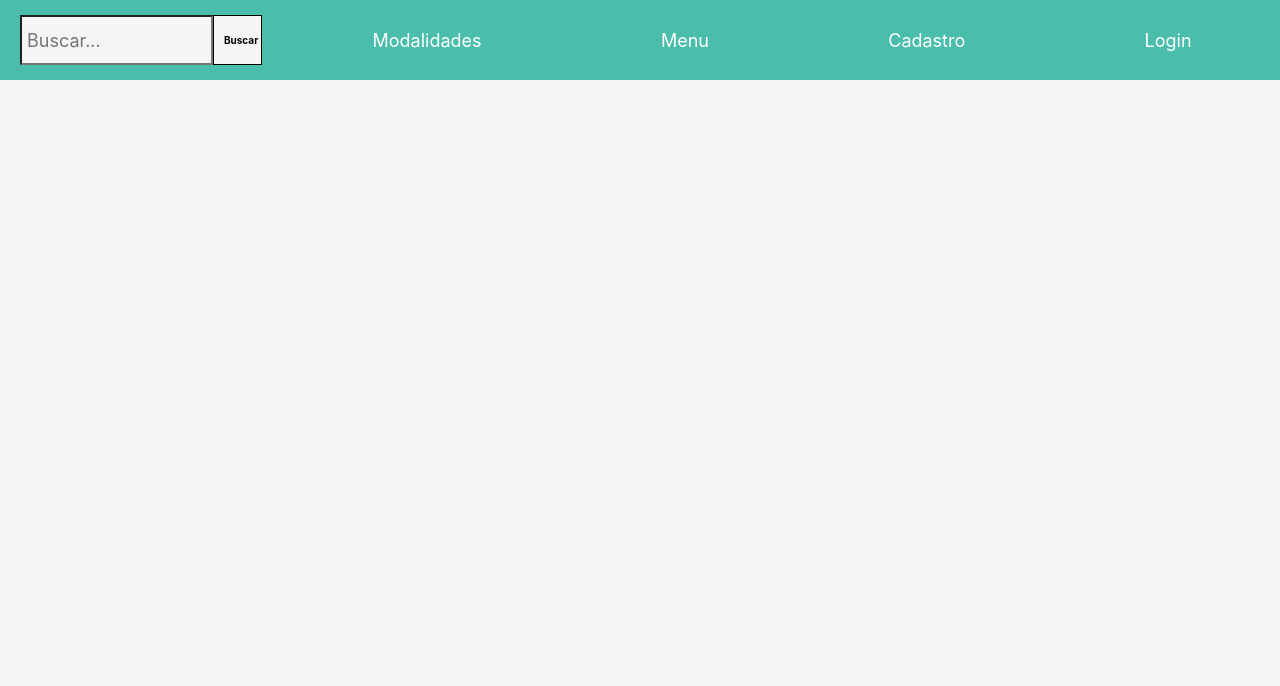
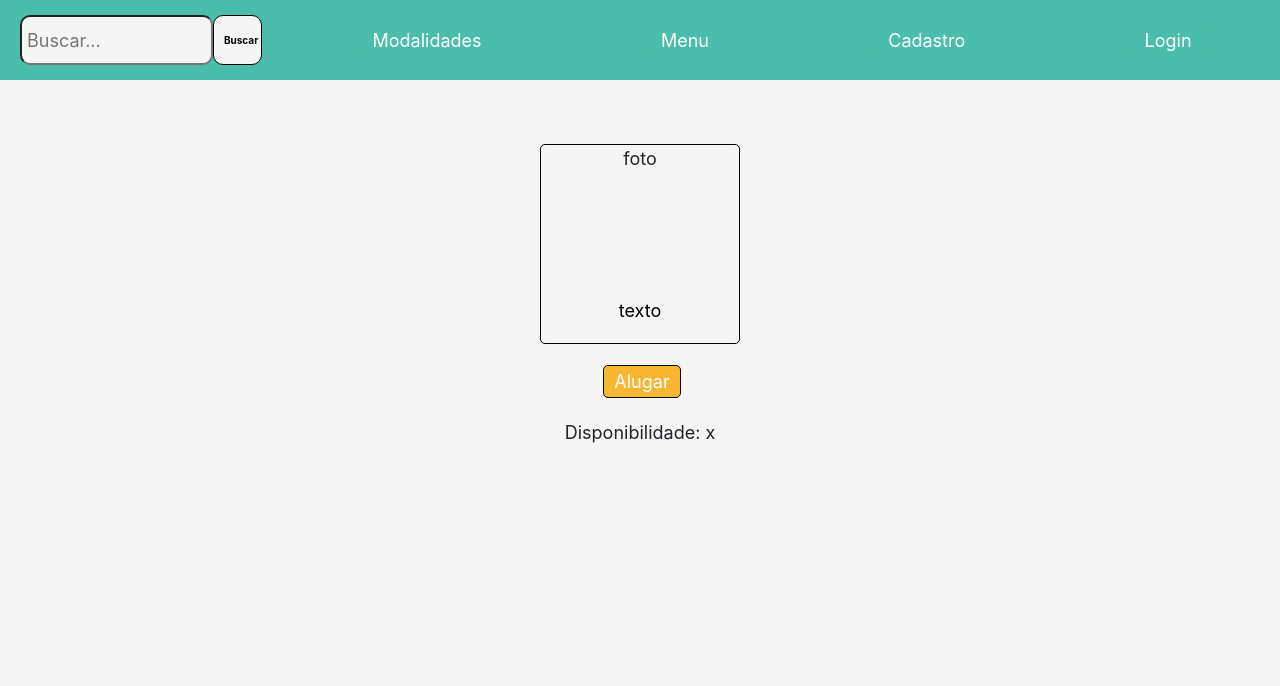
Before and after one commit to L-Fiori/cepeguel, a Django app: page /produto/ in a window 1280 px wide. Shown: the top 686 px of the page. Run offline with Django 3.2, Linux system fonts and the light colour scheme; data that the repository does not hold is empty; some libraries are stand-ins or nearby versions.

Commit message:
Integração da cesta com os novos layouts

```diff
--- a/artigo/templates/artigo/produto.html
+++ b/artigo/templates/artigo/produto.html
@@ -1,26 +1,28 @@
 {% extends 'core/base.html' %}
 
 {% block content %}
-<title>Modalidades</title>
-<div class='gridgeral'>
-    <div class='gridmodalide'>
-            {% for item in object_list%}
-            <div class="modalidades">
-                <p>{{ item.nome }}</p>
-                <p>Disponibilidade: {{ item.qtd_disp }}</p>
 
-                {% if item in current_order_products %}
-                <a href="{% url 'carrinho:order_details' %}" class="btn btn-warning">Ir para o carrinho</a>
-                {% else %}
-                <a href="{% url 'carrinho:add_to_cart' item.id %}" class="btn btn-warning">Adicionar ao Carrinho</a>
-                {% endif %}
+<title>Produto</title>
 
 
+    <div class='paginadeproduto'>
+        <div class='artigo'>
+            <div class='fotoartigo'>
+              foto
             </div>
-            {% endfor %}
-
-    </div>
+            <div class='textoartigo'>
+                texto
+            </div>
+        </div>
+        <div style='margin-top:3%'>
+          <button class="botao botao1laranja" onclick="document.location='../modalidades'">Alugar</button>
+        </div>
+        <div style='margin-top:3%'>
+            Disponibilidade: x
+        </div>
     </div>
 
 
-    {% endblock %}
+
+
+{% endblock %}
--- a/core/static/core/base.css
+++ b/core/static/core/base.css
@@ -16,20 +16,20 @@
 }
 
 .divBusca {
-  background-color: whitesmoke;
+  background-color: #4abdac;
   border: solid 4px #4abdac;
-
   width: 20%;
   height: 90%;
 }
 
 #txtBusca {
   float: left;
-  background-color: transparent;
+  background-color: whitesmoke;
   padding-left: 5px;
   font-size: 18px;
   height: 100%;
   width: 80%;
+  border-radius: 10px;
 }
 
 #btnBusca {
@@ -42,6 +42,7 @@
   background: whitesmoke;
   font-size: 10px;
   border: solid 1px black;
+  border-radius: 10px;
 }
 
 .footer {
@@ -56,26 +57,39 @@
   font-size: 18px;
 }
 
-.button {
+.botao {
   color: white;
   padding: 2px 8px;
   text-align: center;
-  text-decoration: none;
   display: inline-block;
   font-size: 18px;
   margin: 2px 2px;
   transition-duration: 0.4s;
   cursor: pointer;
+  border-radius: 5px;
 }
 
-.button1 {
+.botao1 {
   background-color: #4abdac;
   color: white;
   border: 2px solid #4abdac;
+  border-radius: 5px;
 }
 
-.button1:hover {
-  background-color: white;
+.botao1:hover {
+  background-color: whitesmoke;
+  color: black;
+}
+
+.botao1laranja {
+  background-color: #f7b733;
+  color: white;
+  border: 1px solid black;
+  border-radius: 5px;
+}
+
+.botao1laranja:hover {
+  background-color: whitesmoke;
   color: black;
 }
 
@@ -186,15 +200,13 @@ span.psw {
 
 .modalidade {
   position: relative;
-  background-image: linear-gradient(to right, #4abdac, #fc4a1a);
   color: white;
   width: 80%;
   height: 75%;
   margin-top: 10%;
   text-align: center;
-  padding-top: 5%;
+  padding-top: 0%;
   justify-self: center;
-  border: 1px solid black;
 }
 
 .gridartigos {
@@ -211,6 +223,7 @@ span.psw {
   margin-top: 10%;
   width: 200px;
   height: 200px;
+  border-radius: 5px;
 }
 
 .fotoartigo {
@@ -221,13 +234,11 @@ span.psw {
 
 .textoartigo {
   position: relative;
-  background-image: linear-gradient(to right, #4abdac, #fc4a1a);
-  color: white;
+  color: black;
   height: 30%;
   text-align: center;
   padding-top: 7%;
   justify-self: center;
-  border: 1px solid black;
 }
 
 .paginadeproduto {
--- a/core/templates/core/base.html
+++ b/core/templates/core/base.html
@@ -23,29 +23,29 @@ body{
         </div>
 
         <div class="textodanavbar">
-            <button class="button button1" onclick="document.location='../modalidades'">Modalidades</button>
+            <button class="botao botao1" onclick="document.location='../modalidades'">Modalidades</button>
         </div>
         {% if request.user.is_authenticated %}
         <div class="textodanavbar">
-            <button class="button button1" onclick="document.location='../cestadeprodutos'">Cesta</button>
+            <button class="botao botao1" onclick="document.location='../cestadeprodutos'">Cesta</button>
         </div>
         {% endif %}
         <div class="textodanavbar">
-            <button class="button button1" onclick="document.location='../'">Menu</button>
+            <button class="botao botao1" onclick="document.location='../'">Menu</button>
         </div>
         {% if request.user.is_authenticated %}
         <div class="textodanavbar">
-            <button class="button button1" onclick="document.location='{% url 'logout' %}'">Sair</button>
+            <button class="botao botao1" onclick="document.location='{% url 'logout' %}'">Sair</button>
         </div>
         <div class="textodanavbar">
             Olá, {{ request.user.first_name }}
        </div>
         {% else %}
         <div class="textodanavbar">
-            <button class="button button1" onclick="document.location='{% url 'cadastro' %}'">Cadastro</button>
+            <button class="botao botao1" onclick="document.location='{% url 'cadastro' %}'">Cadastro</button>
         </div>
         <div class="textodanavbar">
-            <button class="button button1" onclick="document.location='{% url 'login' %}'">Login</button>
+            <button class="botao botao1" onclick="document.location='{% url 'login' %}'">Login</button>
         </div>
         {% endif %}
 
--- a/core/templates/core/modalidades.html
+++ b/core/templates/core/modalidades.html
@@ -8,7 +8,7 @@
 <div class='gridmodalide'>
         {% for item in obj%}
         <div class='modalidade'>
-                <button class="button button1" onclick="document.location='../produtosdemodalidade'">{{ item.first_name }}</button>
+                <button class="botao botao1laranja" onclick="document.location='../produtosdemodalidade'", style="width:100%;height:100%;margin-top:0px;margin-left:0px;border:1px solid black">{{ item.first_name }}</button>
         </div>
         {% endfor %}
 
--- a/core/templates/core/produtosdemodalidade.html
+++ b/core/templates/core/produtosdemodalidade.html
@@ -12,7 +12,7 @@
             foto
             </div>
             <div class='textoartigo'>
-                <button class="button button1" onclick="document.location='../produto'">Produto</button>
+                <button class="botao botao1laranja" onclick="document.location='../produto'", style="width:50%">Produto</button>
             </div>
         </div>
         {% endfor %}
```
Also changed, not shown: carrinho/templates/carrinho/cestadeprodutos.html (+21 -62 lines), core/templates/core/cestadeprodutos.html (deleted, +0 -29 lines), core/templates/core/produto.html (deleted, +0 -28 lines), db.sqlite3.
